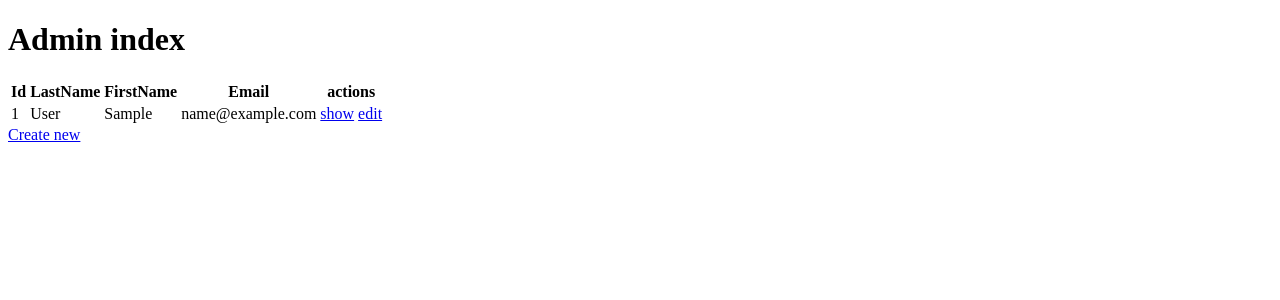
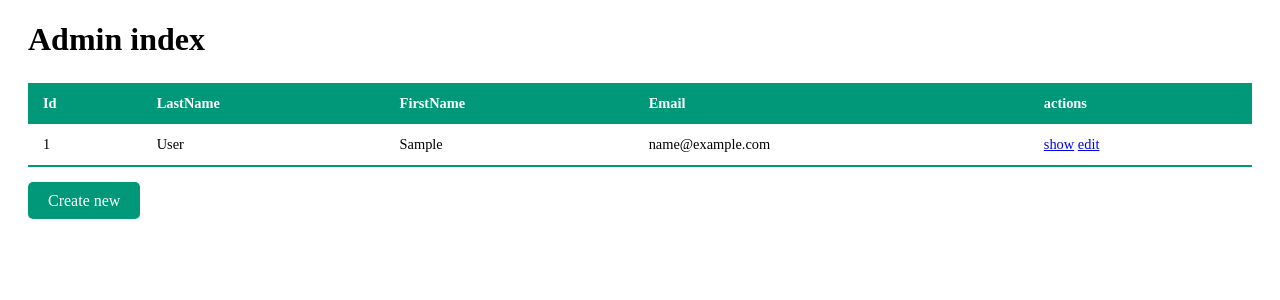
Before and after one commit to Kazae67/Session, a Symfony app: template templates/admin/index.html.twig in a window 1280 px wide. Shown: the part 56-356 px from the top of the page. Run offline with Twig, Linux system fonts and the light colour scheme; the template is opened without the code that fills it: most values are stand-ins (such as "Sample title", 1, 10 or a date in 2020); some libraries are stand-ins or nearby versions.

Commit message:
ajout du css pour admin index.html.twig et new.html.twig

```diff
--- a/templates/admin/index.html.twig
+++ b/templates/admin/index.html.twig
@@ -3,16 +3,16 @@
 {% block title %}Admin index{% endblock %}
 
 {% block body %}
+    <div class="container">
         <h1>Admin index</h1>
 
-    <table class="table">
+        <table class="styled-table">
             <thead>
                 <tr>
                     <th>Id</th>
                     <th>LastName</th>
                     <th>FirstName</th>
                     <th>Email</th>
-
                     <th>actions</th>
                 </tr>
             </thead>
@@ -37,5 +37,6 @@
             </tbody>
         </table>
 
-    <a href="{{ path('app_admin_new') }}">Create new</a>
+        <a href="{{ path('app_admin_new') }}" class="create-button">Create new</a>
+    </div>
 {% endblock %}
```
Also changed, not shown: templates/admin/new.html.twig (+7 -3 lines). Lines whose indentation alone changed are shown as unchanged.
